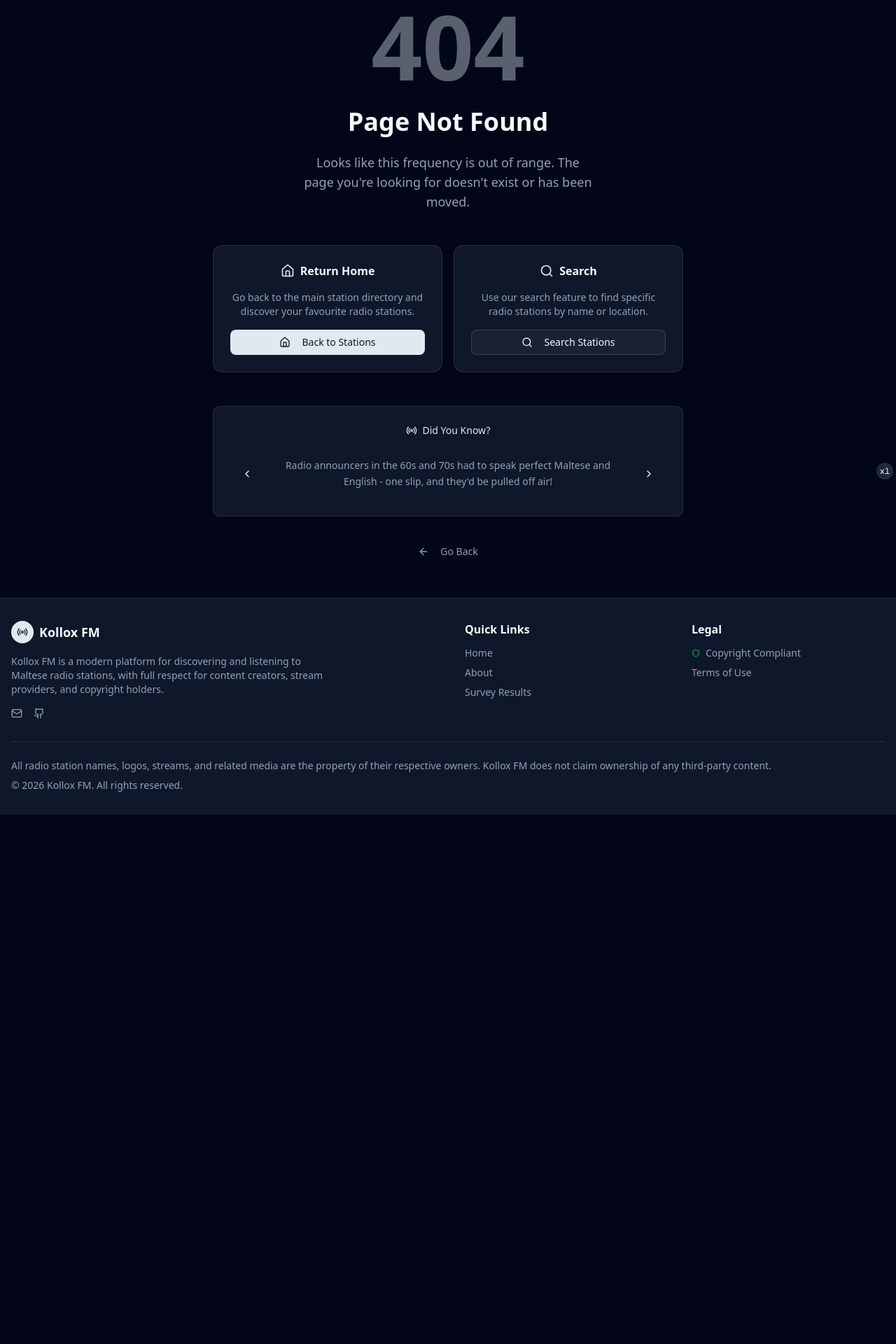
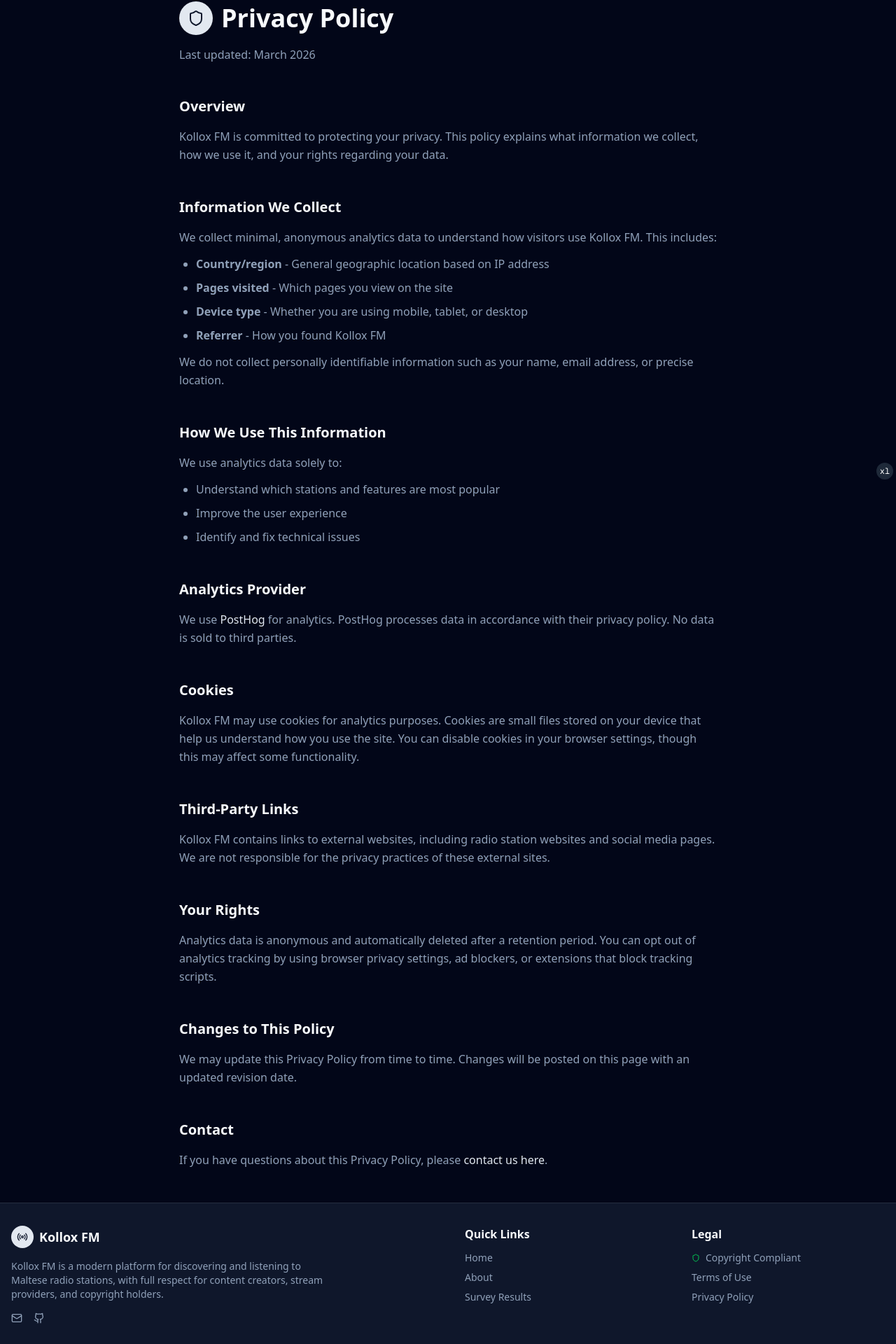
Before and after one commit to nathan-abela/kollox-fm, a Next.js app: page /privacy in a window 1280 px wide. Before the commit this address had no page. Shown: the part 111-2031 px from the top of the page at 70% size. Before the commit the page ends 1275 px from the top, so only its background shows below. Built offline with nearby package versions, Linux system fonts and the light colour scheme.

Commit message:
feat: add privacy policy page

```diff
--- /dev/null
+++ b/src/app/privacy/page.tsx
@@ -0,0 +1,166 @@
+import type { Metadata } from "next";
+import { Shield } from "lucide-react";
+
+export const metadata: Metadata = {
+	title: "Privacy Policy",
+	description:
+		"Privacy Policy for Kollox FM - learn how we handle your data.",
+};
+
+export default function Privacy() {
+	return (
+		<div className="container mx-auto px-4 py-8 md:py-12">
+			<div className="mx-auto max-w-3xl space-y-12">
+				<section className="space-y-4">
+					<div className="flex items-center gap-3">
+						<div className="bg-primary flex h-12 w-12 items-center justify-center rounded-full">
+							<Shield className="text-primary-foreground h-6 w-6" />
+						</div>
+						<h1 className="text-3xl font-bold md:text-4xl">
+							Privacy Policy
+						</h1>
+					</div>
+					<p className="text-muted-foreground">
+						Last updated: March 2026
+					</p>
+				</section>
+
+				<section className="space-y-4">
+					<h2 className="text-xl font-semibold">Overview</h2>
+					<p className="text-muted-foreground leading-relaxed">
+						Kollox FM is committed to protecting your privacy. This
+						policy explains what information we collect, how we use
+						it, and your rights regarding your data.
+					</p>
+				</section>
+
+				<section className="space-y-4">
+					<h2 className="text-xl font-semibold">
+						Information We Collect
+					</h2>
+					<div className="text-muted-foreground space-y-3 leading-relaxed">
+						<p>
+							We collect minimal, anonymous analytics data to
+							understand how visitors use Kollox FM. This
+							includes:
+						</p>
+						<ul className="list-disc space-y-2 pl-6">
+							<li>
+								<strong>Country/region</strong> - General
+								geographic location based on IP address
+							</li>
+							<li>
+								<strong>Pages visited</strong> - Which pages you
+								view on the site
+							</li>
+							<li>
+								<strong>Device type</strong> - Whether you are
+								using mobile, tablet, or desktop
+							</li>
+							<li>
+								<strong>Referrer</strong> - How you found Kollox
+								FM
+							</li>
+						</ul>
+						<p>
+							We do not collect personally identifiable
+							information such as your name, email address, or
+							precise location.
+						</p>
+					</div>
+				</section>
+
+				<section className="space-y-4">
+					<h2 className="text-xl font-semibold">
+						How We Use This Information
+					</h2>
+					<div className="text-muted-foreground space-y-3 leading-relaxed">
+						<p>We use analytics data solely to:</p>
+						<ul className="list-disc space-y-2 pl-6">
+							<li>
+								Understand which stations and features are most
+								popular
+							</li>
+							<li>Improve the user experience</li>
+							<li>Identify and fix technical issues</li>
+						</ul>
+					</div>
+				</section>
+
+				<section className="space-y-4">
+					<h2 className="text-xl font-semibold">Analytics Provider</h2>
+					<p className="text-muted-foreground leading-relaxed">
+						We use{" "}
+						<a
+							href="https://posthog.com"
+							target="_blank"
+							rel="noopener noreferrer"
+							className="text-primary hover:underline"
+						>
+							PostHog
+						</a>{" "}
+						for analytics. PostHog processes data in accordance
+						with their privacy policy. No data is sold to third
+						parties.
+					</p>
+				</section>
+
+				<section className="space-y-4">
+					<h2 className="text-xl font-semibold">Cookies</h2>
+					<p className="text-muted-foreground leading-relaxed">
+						Kollox FM may use cookies for analytics purposes.
+						Cookies are small files stored on your device that help
+						us understand how you use the site. You can disable
+						cookies in your browser settings, though this may affect
+						some functionality.
+					</p>
+				</section>
+
+				<section className="space-y-4">
+					<h2 className="text-xl font-semibold">Third-Party Links</h2>
+					<p className="text-muted-foreground leading-relaxed">
+						Kollox FM contains links to external websites, including
+						radio station websites and social media pages. We are
+						not responsible for the privacy practices of these
+						external sites.
+					</p>
+				</section>
+
+				<section className="space-y-4">
+					<h2 className="text-xl font-semibold">Your Rights</h2>
+					<p className="text-muted-foreground leading-relaxed">
+						Analytics data is anonymous and automatically deleted
+						after a retention period. You can opt out of analytics
+						tracking by using browser privacy settings, ad blockers,
+						or extensions that block tracking scripts.
+					</p>
+				</section>
+
+				<section className="space-y-4">
+					<h2 className="text-xl font-semibold">
+						Changes to This Policy
+					</h2>
+					<p className="text-muted-foreground leading-relaxed">
+						We may update this Privacy Policy from time to time.
+						Changes will be posted on this page with an updated
+						revision date.
+					</p>
+				</section>
+
+				<section className="space-y-4">
+					<h2 className="text-xl font-semibold">Contact</h2>
+					<p className="text-muted-foreground leading-relaxed">
+						If you have questions about this Privacy Policy, please{" "}
+						<a
+							href="mailto:nathanabela7@gmail.com"
+							className="text-primary hover:underline"
+						>
+							contact us here
+						</a>
+						.
+					</p>
+				</section>
+			</div>
+		</div>
+	);
+}
--- a/src/app/sitemap.ts
+++ b/src/app/sitemap.ts
@@ -44,6 +44,12 @@ export default function sitemap(): MetadataRoute.Sitemap {
 			priority: 0.3,
 		},
 		{
+			url: `${BASE_URL}/privacy`,
+			lastModified: new Date(),
+			changeFrequency: "yearly",
+			priority: 0.3,
+		},
+		{
 			url: `${BASE_URL}/survey-results`,
 			lastModified: new Date(),
 			changeFrequency: "yearly",
--- a/src/components/layout/footer.tsx
+++ b/src/components/layout/footer.tsx
@@ -101,6 +101,14 @@ export function Footer() {
 									Terms of Use
 								</Link>
 							</li>
+							<li>
+								<Link
+									href="/privacy"
+									className="text-muted-foreground hover:text-primary transition-colors"
+								>
+									Privacy Policy
+								</Link>
+							</li>
 						</ul>
 					</nav>
 				</div>
```
